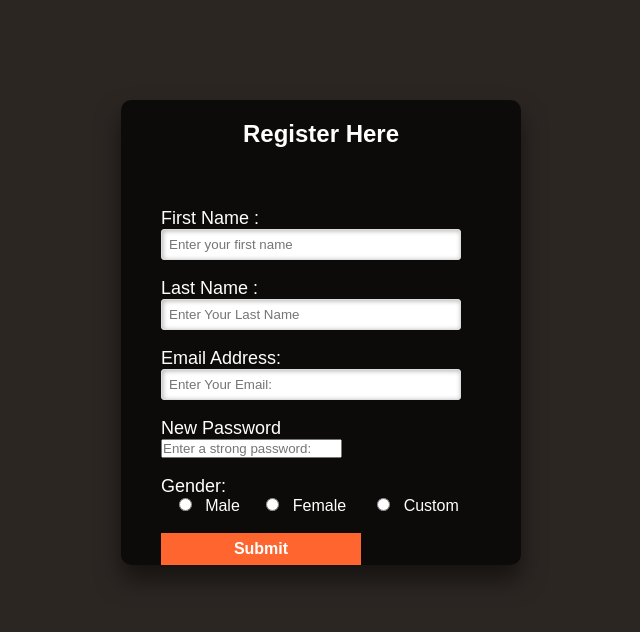
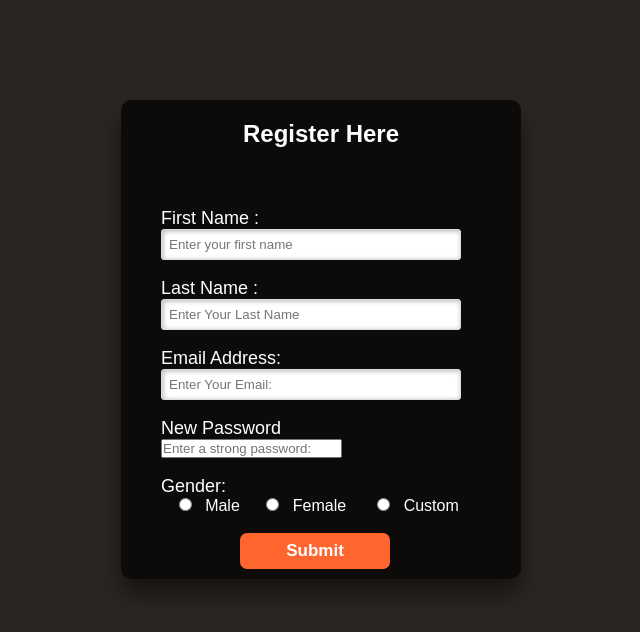
Before and after one commit to Charan2k/AI-attendance-system, a plain HTML site: page index1.html in a window 1280 px wide. Shown: the whole page, without its empty margins (319-959 px from the left). Drawn offline with Linux system fonts and the light colour scheme.

Commit message:
Update style1.css
made slight changes in Submit button(width,margin-bottom,margin-left,border-radius,padding,fot-size)

```diff
--- a/style1.css
+++ b/style1.css
@@ -43,9 +43,12 @@ input#name{
     rgba(0,0,0,0.3);
 }
 input#submit{
-    width: 200px;
-    padding: 7px;
-    font-size: 16px;
+    width: 150px;
+    margin-bottom: 10px;
+    margin-left: 79px;
+    border-radius: 7px;
+    padding: 8px;
+    font-size: 17px;
     font-family: sans-serif;
     font-weight: 600;
     border: #ff652f;
```
